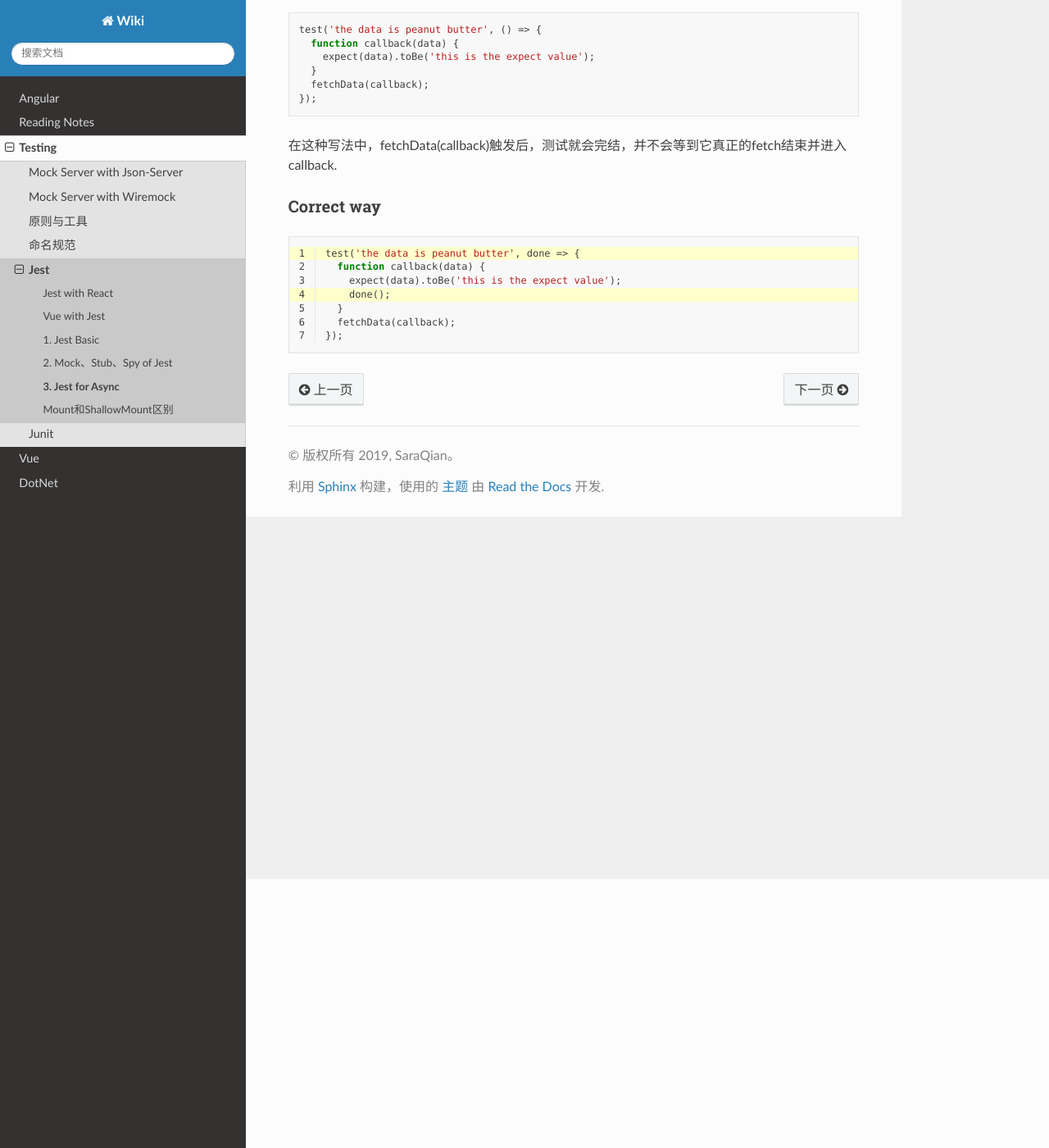
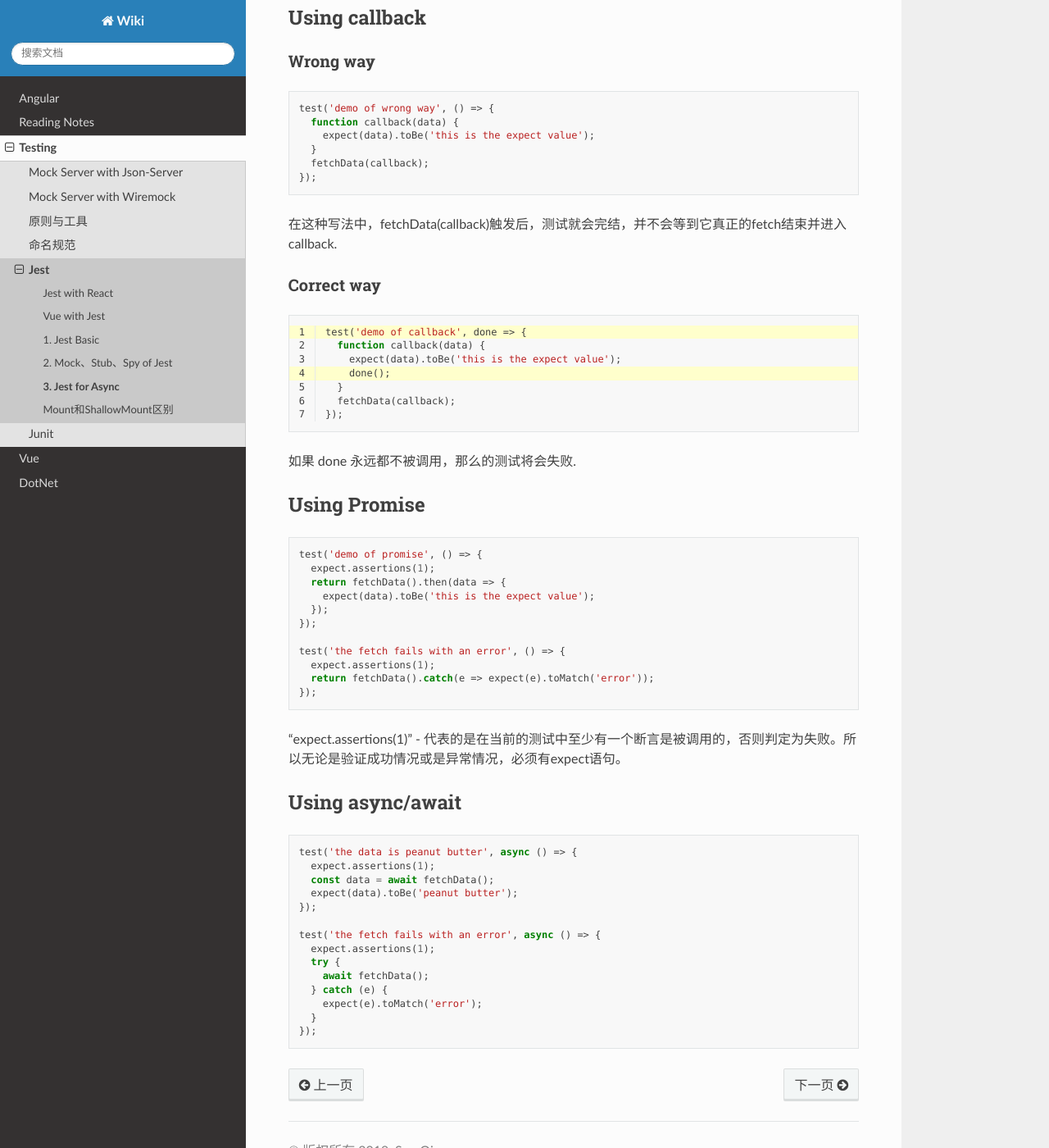
Before and after one commit to abigail830/Sphinx_wiki, a Sphinx documentation site: the page built from source/Testing/Jest/Jest3.rst, in a window 1280 px wide and 1400 px high, scrolled down 328 px. Shown: the whole window at 82% size. Built offline with Sphinx 7.4.7 and the Read the Docs theme 2.0.0, drawn with Linux system fonts in a browser that asks for light colours; some of the changed text lies outside the part shown.

Commit message:
Update Jest3.rst

```diff
--- a/source/Testing/Jest/Jest3.rst
+++ b/source/Testing/Jest/Jest3.rst
@@ -1,18 +1,24 @@
 3. Jest for Async
 ============================
+
+* `Using callback`_
+* `Using Promise`_
+* `Using async/await`_
+
+
+:假设:
+  fetchData是一个异步的方法(如里面会调用axios)，fetchData(callback)触发调用，当完成时候会调用callback。
 
 
 Using callback
 -----------------------
-
-假设, fetchData是一个异步的方法(如里面会调用axios)，fetchData(callback)触发调用，当完成时候会调用callback。
 
 Wrong way
 ^^^^^^^^^^^^^^^
 
 .. code-block:: javascript
 
-  test('the data is peanut butter', () => {
+  test('demo of wrong way', () => {
     function callback(data) {
       expect(data).toBe('this is the expect value');
     }
@@ -28,10 +34,58 @@ Correct way
   :linenos:
   :emphasize-lines: 1,4
 
-  test('the data is peanut butter', done => {
+  test('demo of callback', done => {
     function callback(data) {
       expect(data).toBe('this is the expect value');
       done();
     }
     fetchData(callback);
   });
+
+如果 done 永远都不被调用，那么的测试将会失败.
+
+
+Using Promise
+-------------------
+
+.. code-block:: javascript
+
+  test('demo of promise', () => {
+    expect.assertions(1);
+    return fetchData().then(data => {
+      expect(data).toBe('this is the expect value');
+    });
+  });
+
+  test('the fetch fails with an error', () => {
+    expect.assertions(1);
+    return fetchData().catch(e => expect(e).toMatch('error'));
+  });
+
+"expect.assertions(1)" - 代表的是在当前的测试中至少有一个断言是被调用的，否则判定为失败。所以无论是验证成功情况或是异常情况，必须有expect语句。
+
+
+Using async/await
+----------------------
+
+.. code-block:: javascript
+
+  test('the data is peanut butter', async () => {
+    expect.assertions(1);
+    const data = await fetchData();
+    expect(data).toBe('peanut butter');
+  });
+
+  test('the fetch fails with an error', async () => {
+    expect.assertions(1);
+    try {
+      await fetchData();
+    } catch (e) {
+      expect(e).toMatch('error');
+    }
+  });
+
+
+
+
+.. index:: Testing, Jest
```
